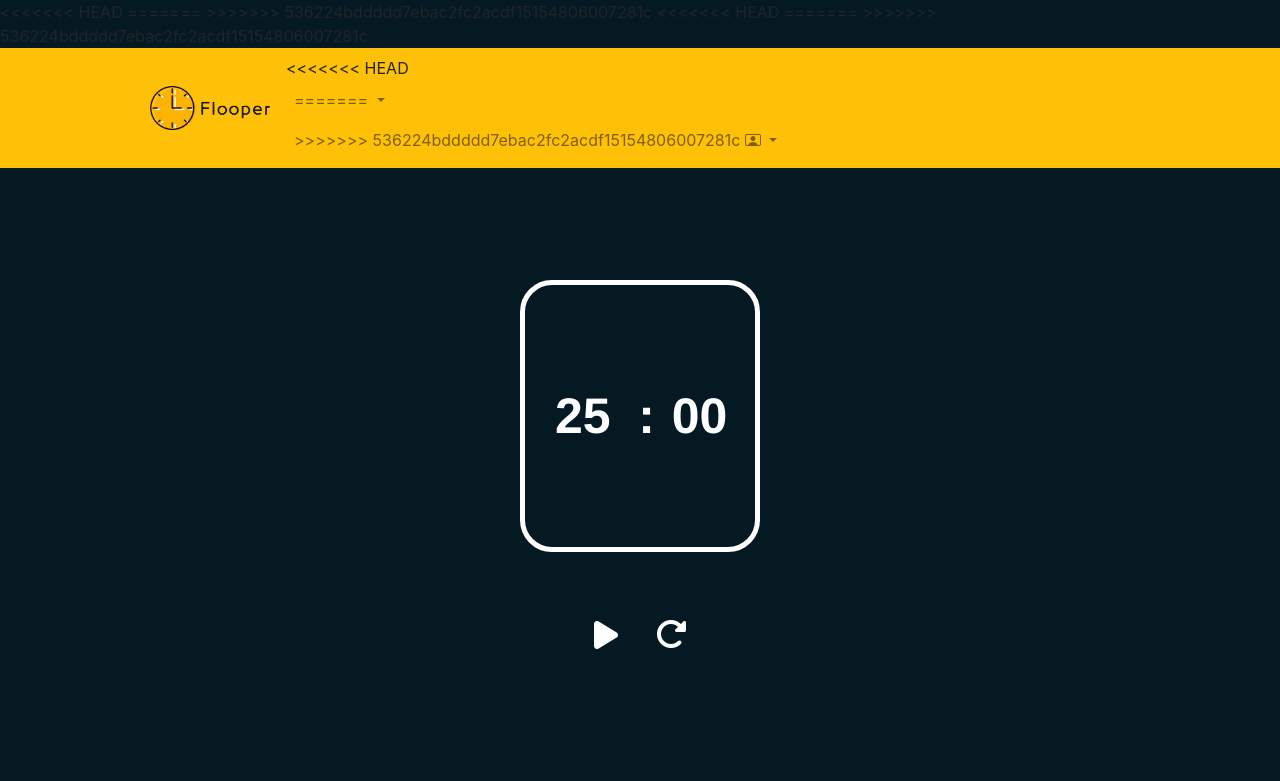
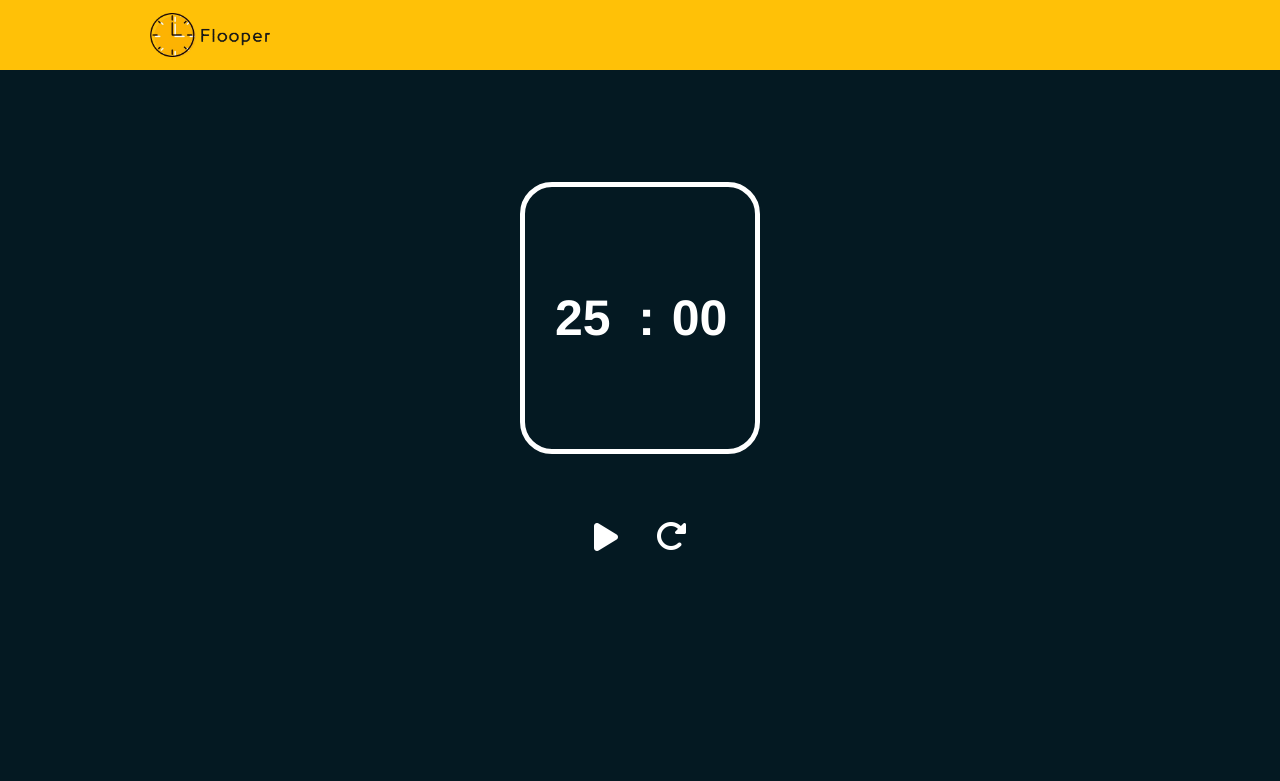
Before and after one commit to Bautisc/Flooper, a Flask app: page /home in a window 1280 px wide. Shown: the top 781 px of the page. Run offline with Flask 2, Linux system fonts and the light colour scheme; some libraries are stand-ins or nearby versions.

Commit message:
arreglos

```diff
--- a/templates/home.html
+++ b/templates/home.html
@@ -3,43 +3,21 @@
   <head>
     <title>Flooper</title>
     <!-- META TAGS -->
-<<<<<<< HEAD
-    <meta charset="utf-8" />
-    <meta name="viewport" content="width=device-width, initial-scale=1, shrink-to-fit=no" />
-
-    <!-- BOOTSTRAP 4.6.1 CSS -->
-    <link
-      rel="stylesheet"
-      href="https://cdn.jsdelivr.net/npm/bootstrap@4.6.1/dist/css/bootstrap.min.css"
-      integrity="sha384-zCbKRCUGaJDkqS1kPbPd7TveP5iyJE0EjAuZQTgFLD2ylzuqKfdKlfG/eSrtxUkn"
-      crossorigin="anonymous"
-    />
-
-=======
     <meta charset="utf-8">
     <meta name="viewport" content="width=device-width, initial-scale=1, shrink-to-fit=no">
 
     <!-- BOOTSTRAP 4.6.1 CSS -->
     <link rel="stylesheet" href="https://cdn.jsdelivr.net/npm/bootstrap@4.6.1/dist/css/bootstrap.min.css" integrity="sha384-zCbKRCUGaJDkqS1kPbPd7TveP5iyJE0EjAuZQTgFLD2ylzuqKfdKlfG/eSrtxUkn" crossorigin="anonymous">
 
->>>>>>> 536224bddddd7ebac2fc2acdf15154806007281c
     <!--PAGE ICON-->
     <link rel="shortcut icon" href="../static/img/nav-icon.png" alt="" width="100" />
 
     <!--CSS IMPORTS-->
-<<<<<<< HEAD
-    <link rel="stylesheet" href="../static/css/index.css" />
-    <link rel="stylesheet" href="../static/css/timer.css" />
-
-    <!--BOOSTRAP ICONS-->
-    <link rel="stylesheet" href="https://cdn.jsdelivr.net/npm/bootstrap-icons@1.7.0/font/bootstrap-icons.css" />
-=======
     <link rel="stylesheet" href="../static/css/index.css"/>
     <link rel="stylesheet" href="../static/css/timer.css">
 
     <!--BOOSTRAP ICONS-->
     <link rel="stylesheet" href="https://cdn.jsdelivr.net/npm/bootstrap-icons@1.7.0/font/bootstrap-icons.css">
->>>>>>> 536224bddddd7ebac2fc2acdf15154806007281c
   </head>
   <body>
     <!--NAVBAR-->
@@ -48,34 +26,6 @@
       <button class="navbar-toggler" type="button" data-toggle="collapse" data-target="#navbarSupportedContent" aria-controls="navbarSupportedContent" aria-expanded="false" aria-label="Toggle navigation">
         <span class="navbar-toggler-icon"></span>
       </button>
-
-      <div class="collapse navbar-collapse" id="navbarSupportedContent">
-        <ul class="navbar-nav mr-auto">
-          <li class="nav-item dropdown">
-<<<<<<< HEAD
-            <a
-              class="nav-link dropdown-toggle"
-              href="#"
-              id="navbarDropdown"
-              role="button"
-              data-toggle="dropdown"
-              aria-haspopup="true"
-              aria-expanded="false"
-            >
-=======
-            <a class="nav-link dropdown-toggle" href="#" id="navbarDropdown" role="button" data-toggle="dropdown" aria-haspopup="true" aria-expanded="false">
->>>>>>> 536224bddddd7ebac2fc2acdf15154806007281c
-              <i class="bi bi-person-video"></i>
-            </a>
-            <div class="dropdown-menu" aria-labelledby="navbarDropdown">
-              <a class="dropdown-item" href="/login">Ingresar</a>
-              <a class="dropdown-item" href="/register">Registrarse</a>
-              <div class="dropdown-divider"></div>
-              <a class="dropdown-item" href="#">Has olvidado tu contraseña?</a>
-            </div>
-          </li>
-        </ul>
-      </div>
     </nav>
 
     <!--TIMER-->
```
